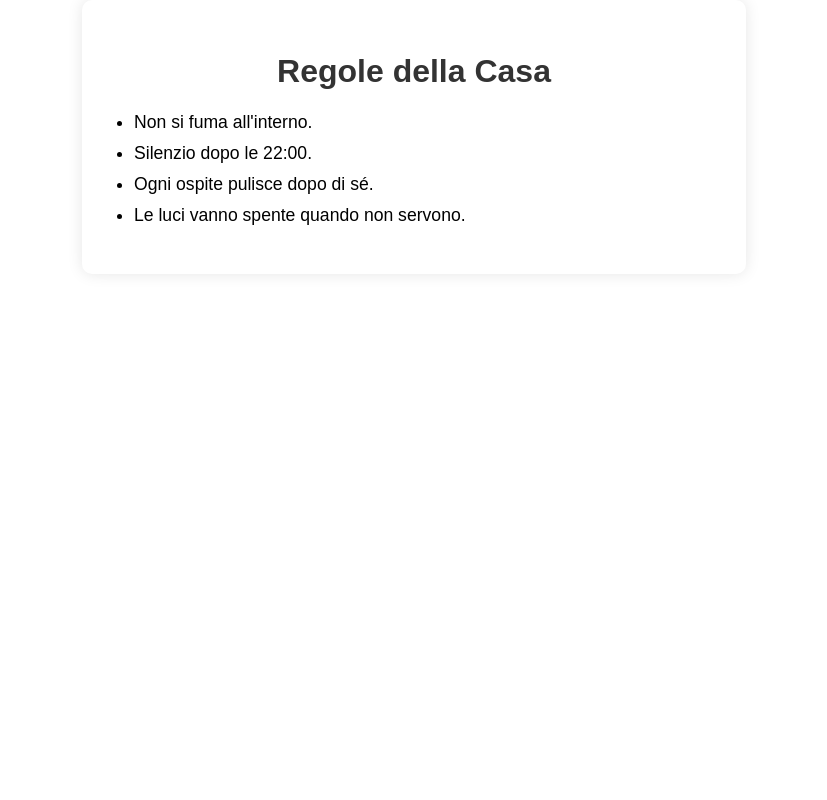
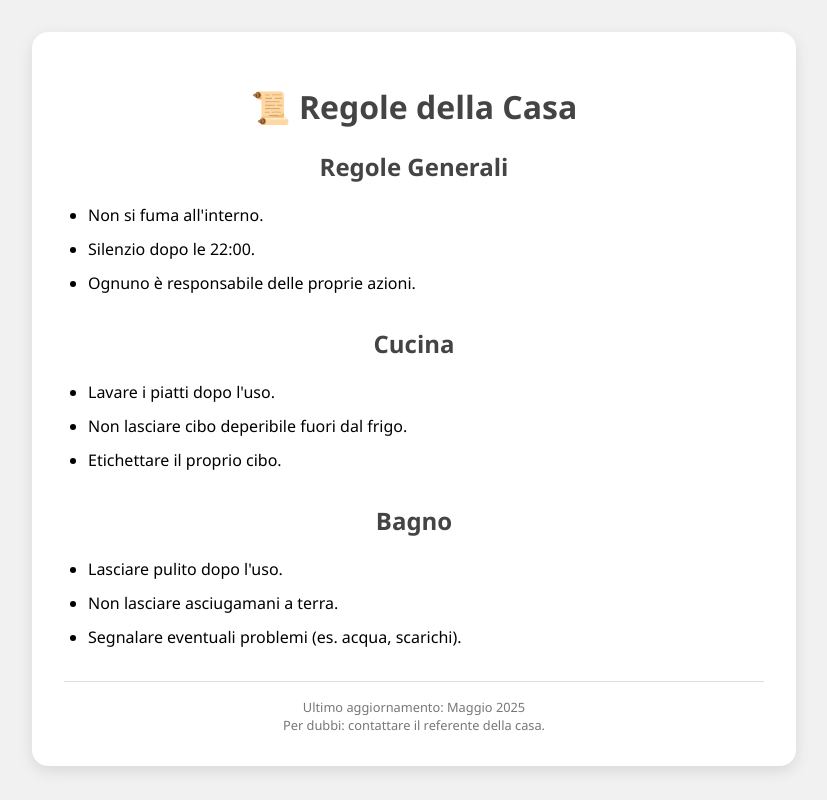
Before and after one commit to Pierpaa/Regole-Della-Casa, a website: page index.html in a window 1280 px wide. Shown: the whole page, without its empty margins (226-1053 px from the left). Drawn offline with Linux system fonts and the light colour scheme.

Commit message:
Update index.html

```diff
--- a/index.html
+++ b/index.html
@@ -6,35 +6,84 @@
   <title>Regole della Casa</title>
   <style>
     body {
-            font-family: sans-serif;
-            background-color: #f5f5f5;
+      font-family: "Segoe UI", sans-serif;
+      background: #f1f1f1;
+      margin: 0;
       padding: 2rem;
-            max-width: 600px;
+    }
+
+    .container {
+      max-width: 700px;
       margin: auto;
-            border-radius: 10px;
       background: white;
-            box-shadow: 0 0 15px rgba(0,0,0,0.1);
+      border-radius: 16px;
+      box-shadow: 0 5px 15px rgba(0,0,0,0.1);
+      padding: 2rem;
     }
-        h1 {
+
+    h1, h2 {
       text-align: center;
-            color: #333;
+      color: #444;
     }
+
     ul {
-            padding-left: 20px;
+      padding-left: 1.5rem;
     }
+
     li {
       margin-bottom: 10px;
-            font-size: 1.1em;
+      line-height: 1.5;
+    }
+
+    section {
+      margin-bottom: 2rem;
+    }
+
+    footer {
+      text-align: center;
+      font-size: 0.8em;
+      color: #777;
+      border-top: 1px solid #ddd;
+      padding-top: 1rem;
+      margin-top: 2rem;
     }
   </style>
 </head>
 <body>
-<h1>Regole della Casa</h1>
+  <div class="container">
+    <h1>📜 Regole della Casa</h1>
+
+    <section>
+      <h2>Regole Generali</h2>
       <ul>
         <li>Non si fuma all'interno.</li>
         <li>Silenzio dopo le 22:00.</li>
-    <li>Ogni ospite pulisce dopo di sé.</li>
-    <li>Le luci vanno spente quando non servono.</li>
+        <li>Ognuno è responsabile delle proprie azioni.</li>
       </ul>
+    </section>
+
+    <section>
+      <h2>Cucina</h2>
+      <ul>
+        <li>Lavare i piatti dopo l'uso.</li>
+        <li>Non lasciare cibo deperibile fuori dal frigo.</li>
+        <li>Etichettare il proprio cibo.</li>
+      </ul>
+    </section>
+
+    <section>
+      <h2>Bagno</h2>
+      <ul>
+        <li>Lasciare pulito dopo l'uso.</li>
+        <li>Non lasciare asciugamani a terra.</li>
+        <li>Segnalare eventuali problemi (es. acqua, scarichi).</li>
+      </ul>
+    </section>
+
+    <footer>
+      Ultimo aggiornamento: Maggio 2025<br>
+      Per dubbi: contattare il referente della casa.
+    </footer>
+  </div>
 </body>
 </html>
```
Lines whose indentation alone changed are shown as unchanged.
